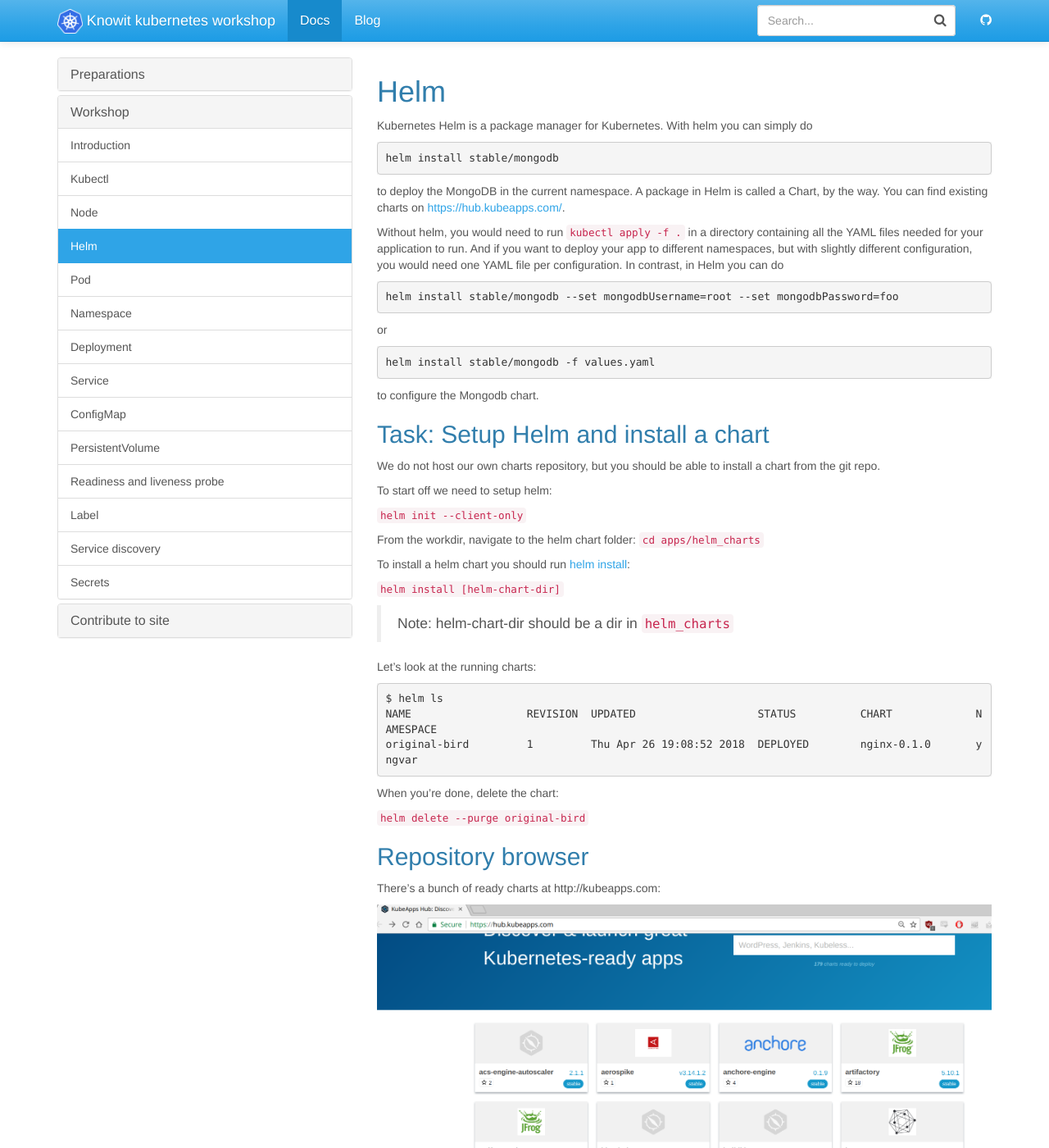
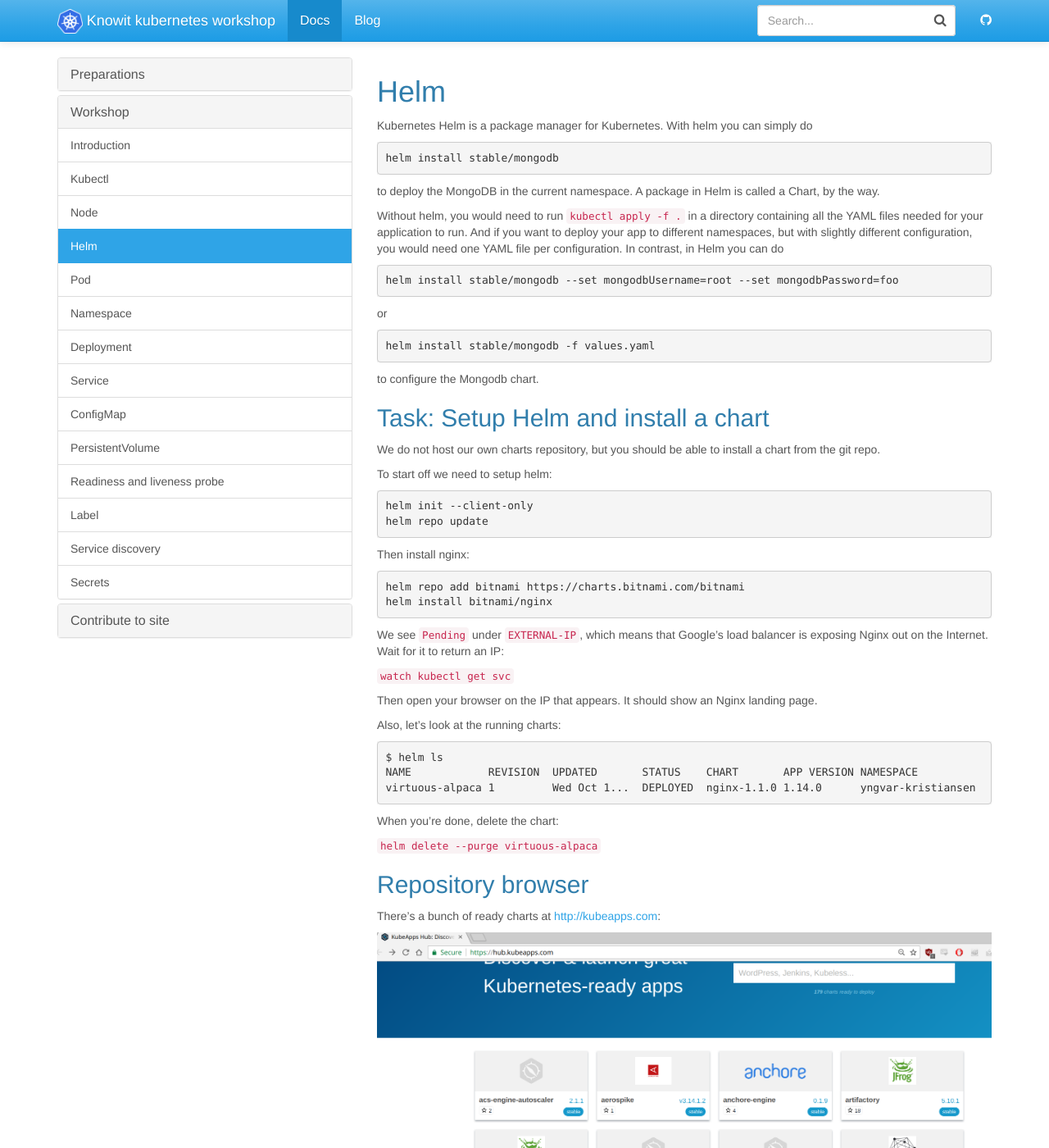
Before and after one commit to knowit/kubernetes-workshop, a Jekyll site: the page built from docs/_docs/workshop/helm.md, in a window 1280 px wide and 1400 px high. Shown: the whole window at 82% size. Built offline with Jekyll 4.4.1, drawn with Linux system fonts in a browser that asks for light colours.

Commit message:
Deploy nginx chart in Helm

````diff
--- a/docs/_docs/workshop/helm.md
+++ b/docs/_docs/workshop/helm.md
@@ -9,8 +9,7 @@ Kubernetes Helm is a package manager for Kubernetes. With helm you can simply do
 helm install stable/mongodb
 ```
 
-to deploy the MongoDB in the current namespace. A package in Helm is called a Chart, by the way. You can find
-existing charts on <https://hub.kubeapps.com/>.
+to deploy the MongoDB in the current namespace. A package in Helm is called a Chart, by the way.
 
 Without helm, you would need to run `kubectl apply -f .` in a directory containing all the YAML files needed
 for your application to run. And if you want to deploy your app to different namespaces, but with slightly
@@ -35,30 +34,39 @@ from the git repo.
 
 To start off we need to setup helm:
 
-`helm init --client-only`
+```
+helm init --client-only
+helm repo update
+```
 
-From the workdir, navigate to the helm chart folder:
- `cd apps/helm_charts`
+Then install nginx:
 
-To install a helm chart you should run [helm install](https://docs.helm.sh/helm/helm_install):
+```
+helm repo add bitnami https://charts.bitnami.com/bitnami
+helm install bitnami/nginx
+```
 
-`helm install [helm-chart-dir]`
-> Note: helm-chart-dir should be a dir in `helm_charts`
+We see `Pending` under `EXTERNAL-IP`, which means that Google's load balancer is exposing Nginx out on the
+Internet. Wait for it to return an IP:
 
-Let's look at the running charts:
+`watch kubectl get svc`
+
+Then open your browser on the IP that appears. It should show an Nginx landing page.
+
+Also, let's look at the running charts:
 
 ```
 $ helm ls
-NAME                  REVISION  UPDATED                   STATUS          CHART             NAMESPACE
-original-bird         1         Thu Apr 26 19:08:52 2018  DEPLOYED        nginx-0.1.0       yngvar
+NAME            REVISION  UPDATED       STATUS    CHART       APP VERSION NAMESPACE
+virtuous-alpaca 1         Wed Oct 1...  DEPLOYED  nginx-1.1.0 1.14.0      yngvar-kristiansen
 ```
 
 When you're done, delete the chart:
 
-`helm delete --purge original-bird`
+`helm delete --purge virtuous-alpaca`
 
 ## Repository browser
 
-There's a bunch of ready charts at http://kubeapps.com:
+There's a bunch of ready charts at <http://kubeapps.com>:
 
 ![text](../../assets/img/kubeapps.png)
````
